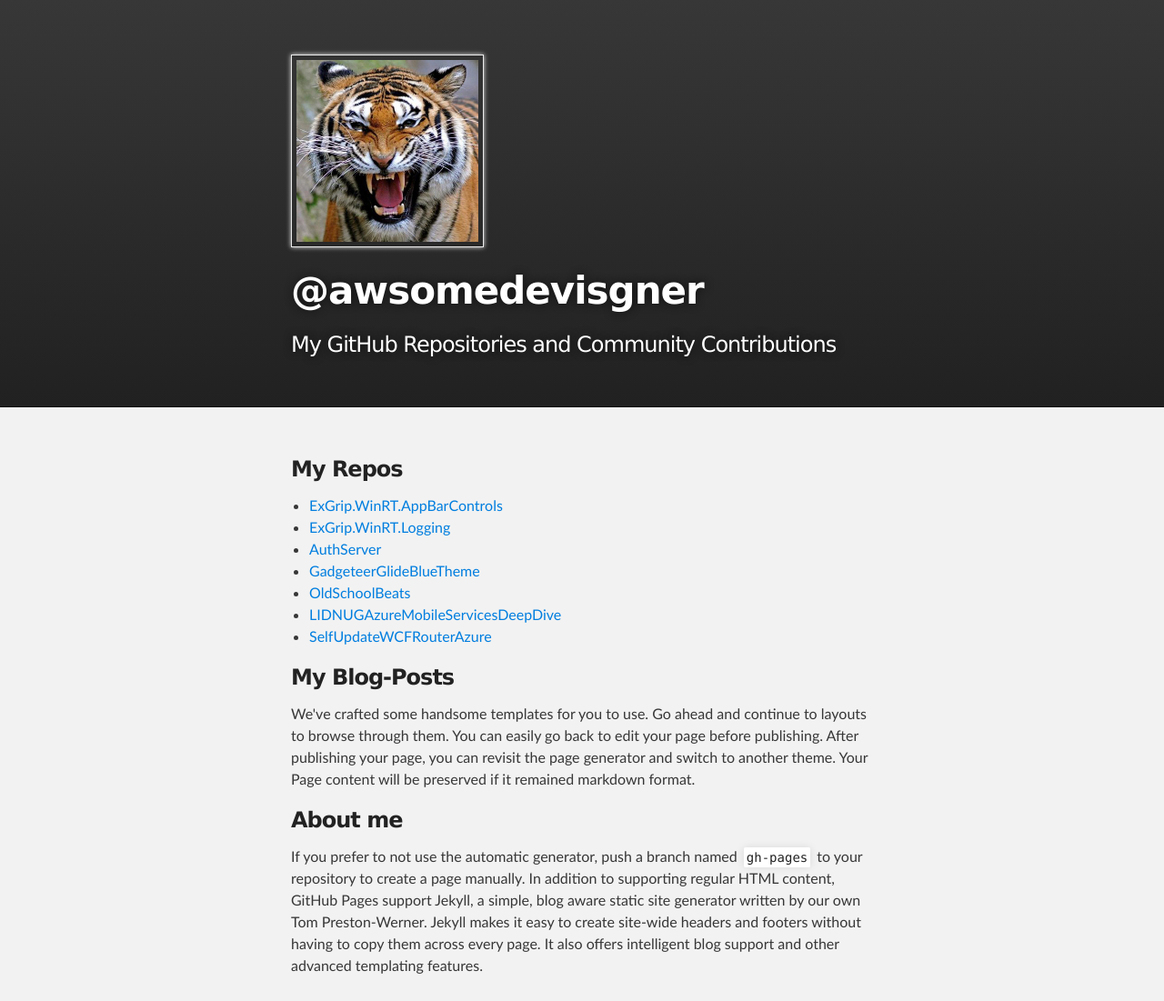
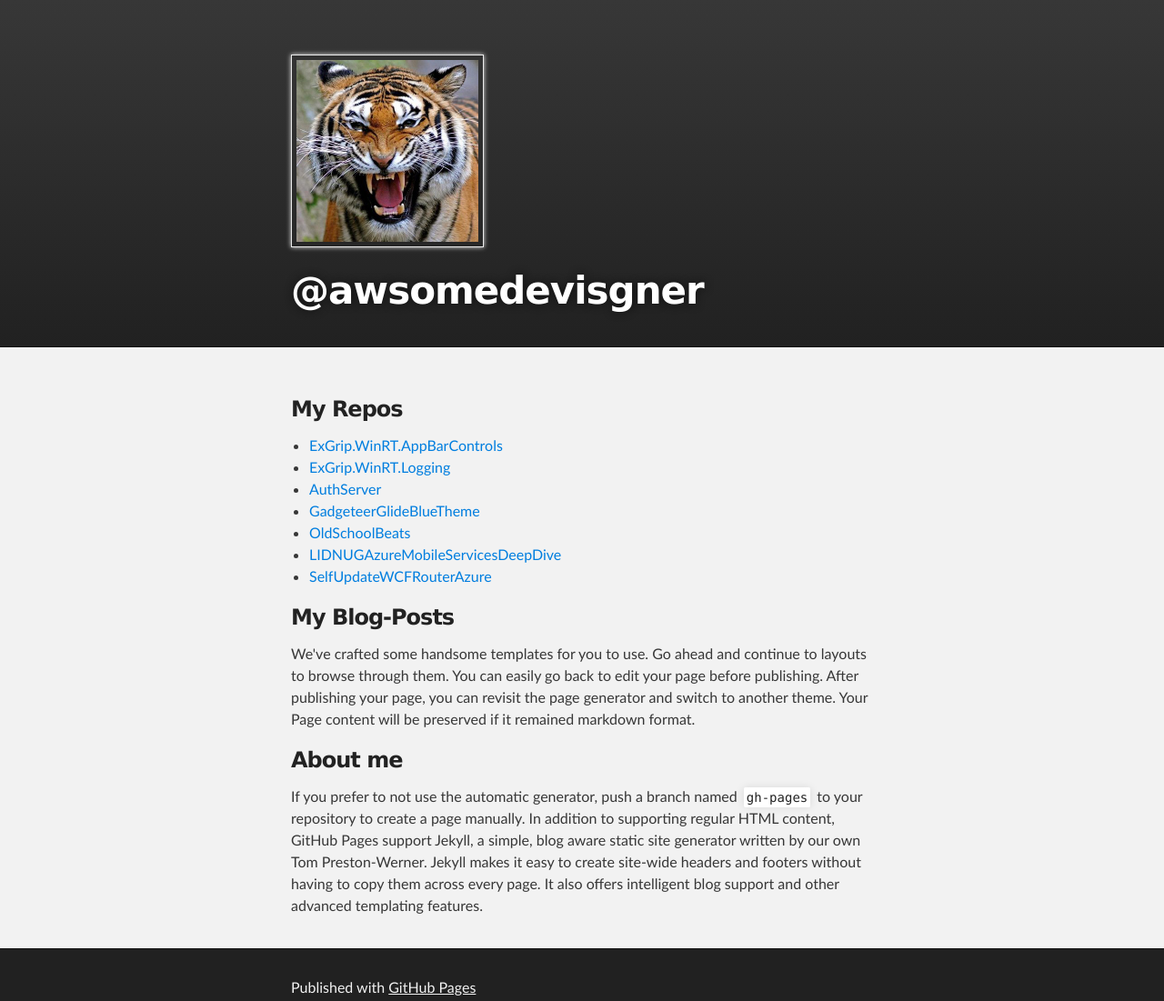
Before and after one commit to Injac/awsomedevisgner, a plain HTML site: page index.html in a window 1280 px wide. Shown: the top 1101 px of the page at 91% size. Drawn offline with Linux system fonts and the light colour scheme.

Commit message:
Removed the second tagline

```diff
--- a/index.html
+++ b/index.html
@@ -18,7 +18,7 @@
         <header class="inner"><img src="images/EmrhTJKH_400x400.jpeg" width="200" height="200" alt=""/>
 
           <h1 id="project_title">@awsomedevisgner</h1>
-          <h2 id="project_tagline">My GitHub Repositories and Community Contributions</h2>
+
 </header>
     </div>
 
```
